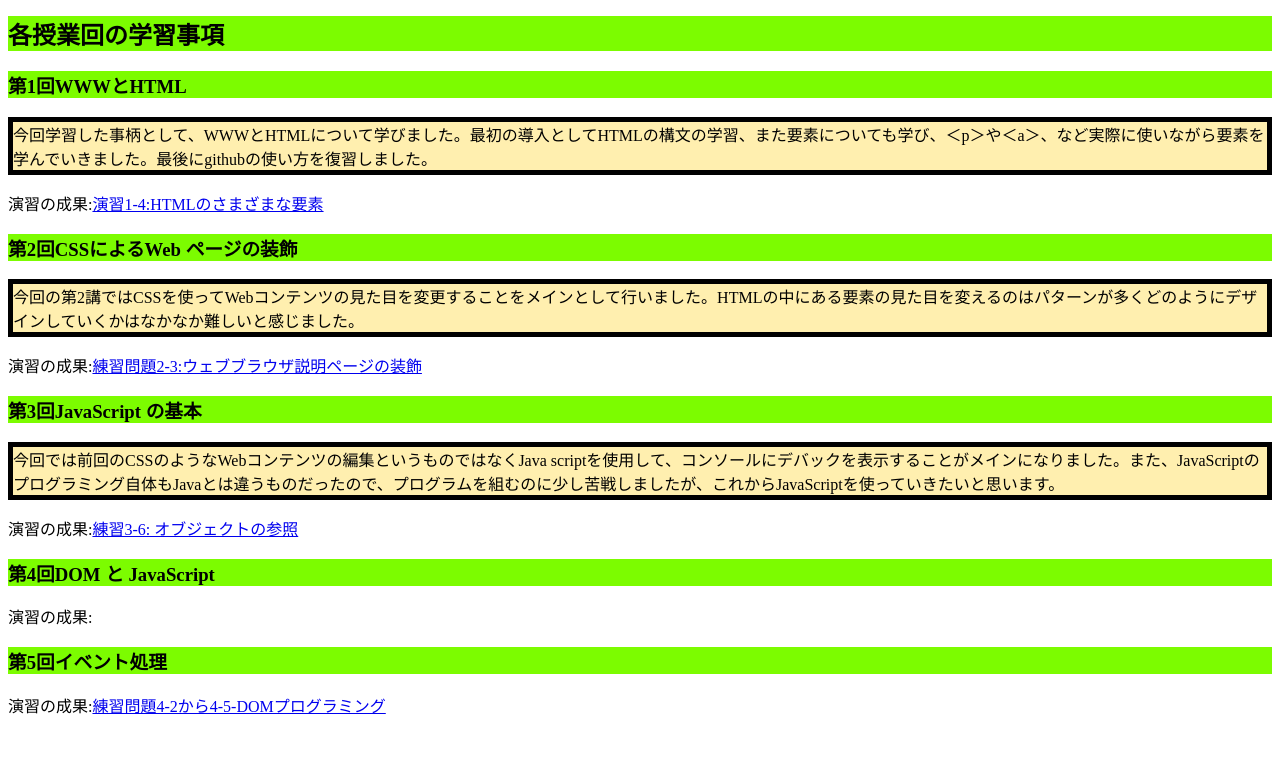
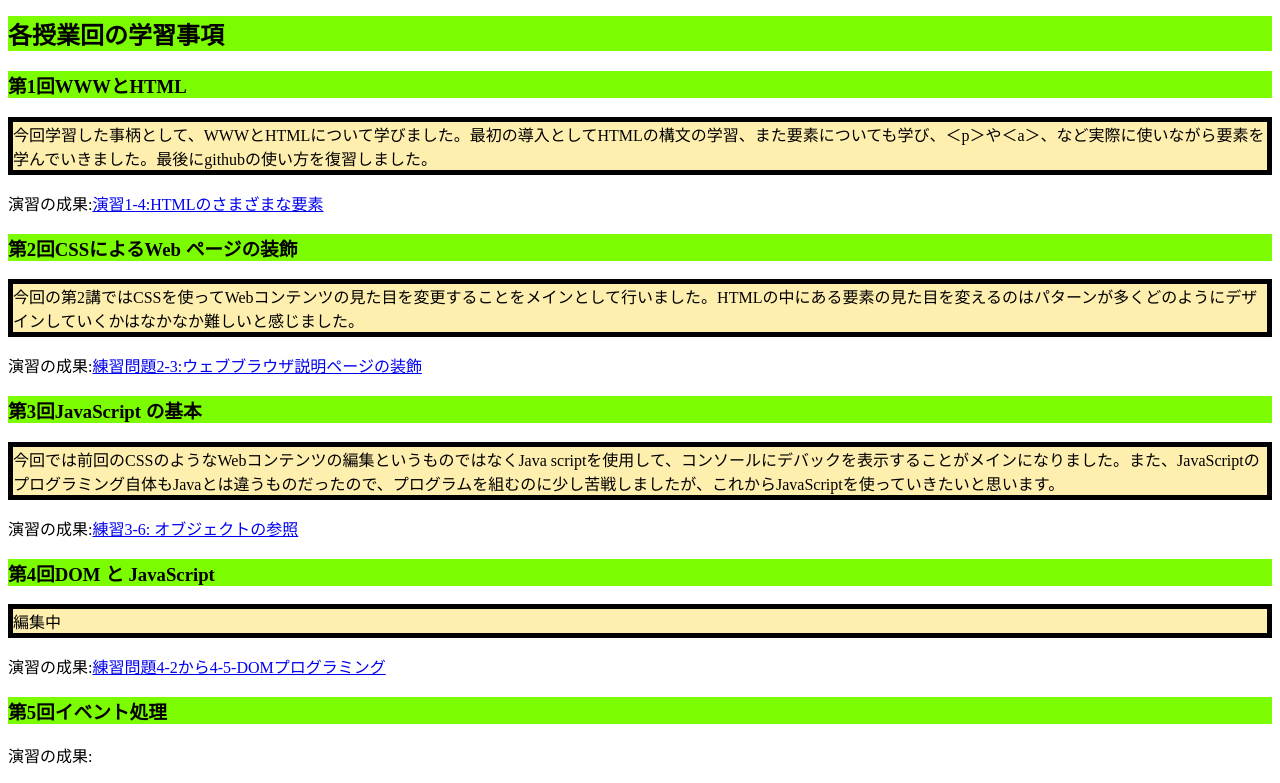
Before and after one commit to G384922023/medialabo, a plain HTML site: page index.html in a window 1280 px wide. Shown: the part 407-1190 px from the top of the page. Before the commit the page ends 1140 px from the top, so only its background shows below. Drawn offline with Linux system fonts and the light colour scheme.

Commit message:
index.htmlの活動記録として編集

```diff
--- a/index.html
+++ b/index.html
@@ -25,9 +25,10 @@
       </p>
       <p>演習の成果:<a href="practice-js/obj-practice.html" target="_blank">練習3-6: オブジェクトの参照</a></p>
       <p><h3>第4回DOM と JavaScript</h3></p>
+      <p class="pra4">編集中</p>
+      <p>演習の成果:<a href="practice-dom/dom-exercise.html" target="_blank">練習問題4-2から4-5-DOMプログラミング</a></p>
+      <p><h3>第5回イベント処理</h3></p>
       <p>演習の成果:<a href="" target="_blank"></a></p>
-      <p><h3>第5回イベント処理</h3></p>
-      <p>演習の成果:<a href="practice-dom/dom-exercise.html" target="_blank">練習問題4-2から4-5-DOMプログラミング</a></p>
     </div>
   </body>
 </html>
--- a/style.css
+++ b/style.css
@@ -24,6 +24,10 @@ h3{
     background-color: #ffefaf;
     border:5px solid;
 }
+.pra4{
+    background-color: #ffefaf;
+    border:5px solid;
+}
 h3{
 
 }
```
Also changed, not shown: 1 other file.
